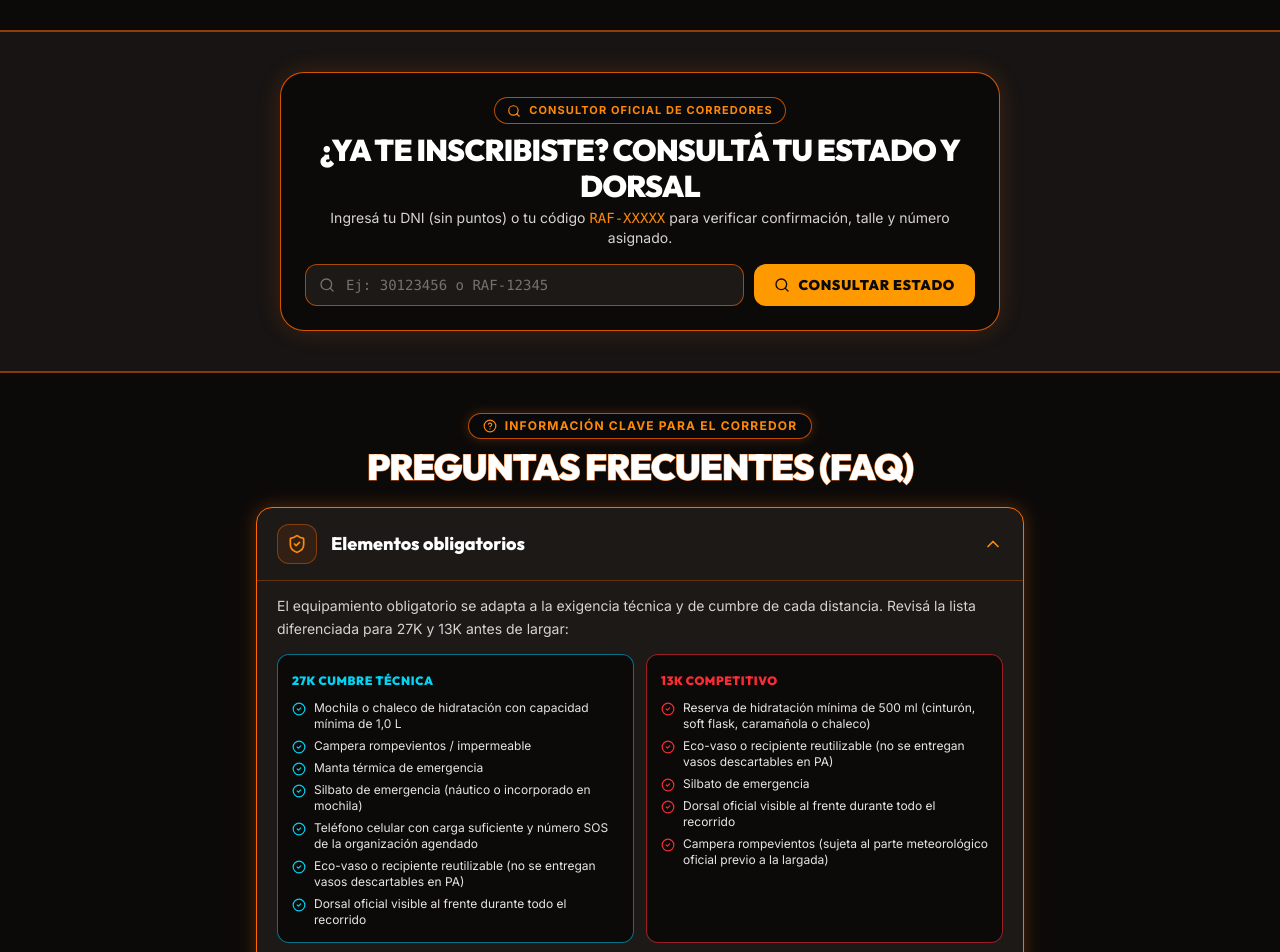
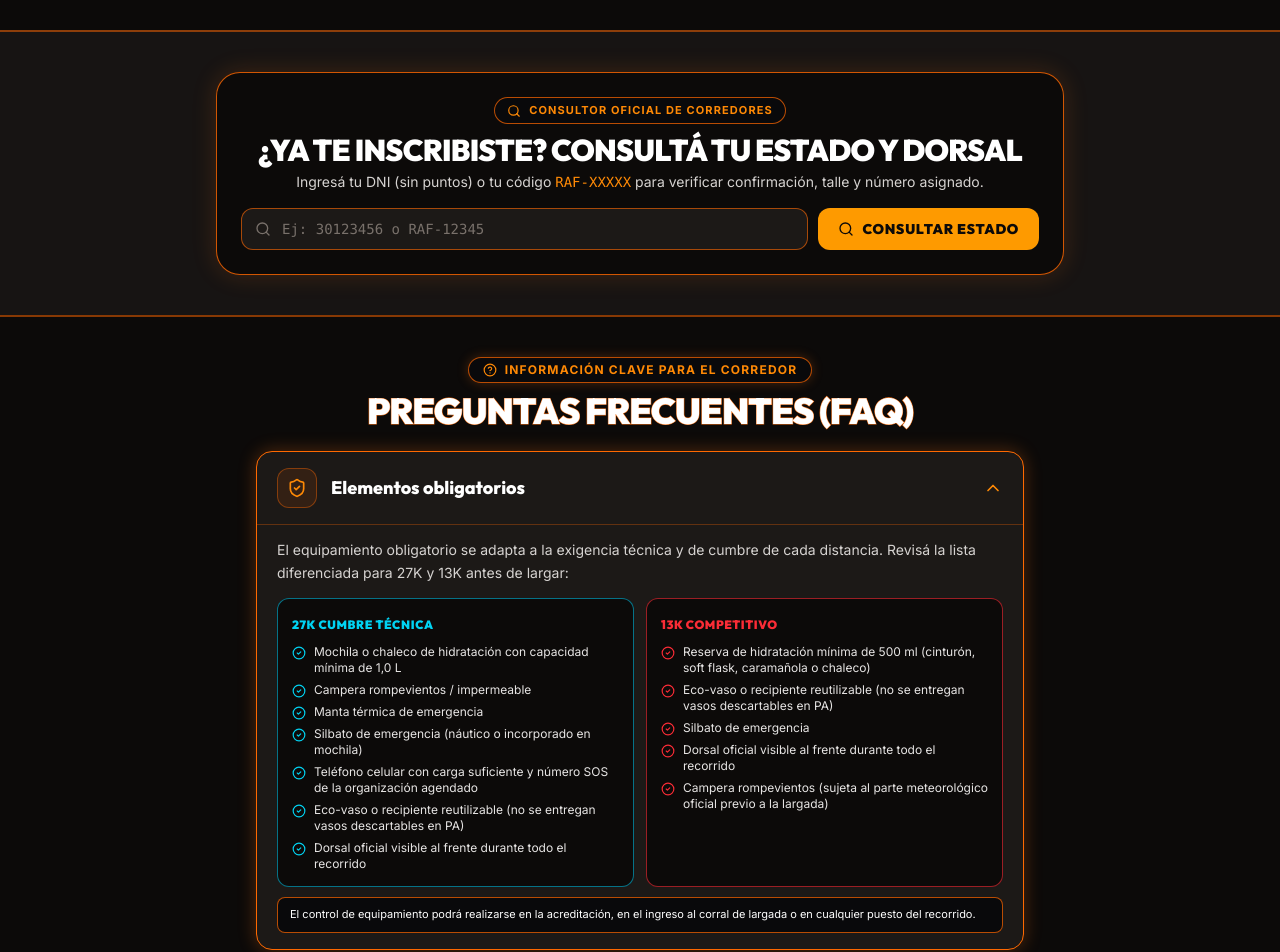
Before and after one commit to lucciancia20-alt/reto-al-filo-web, a React (Vite) app: page / in a window 1280 px wide. Shown: the part 4300-5252 px from the top of the page. Built offline with nearby package versions, Linux system fonts and the light colour scheme; no server answers.

Commit message:
style(info): keep runner lookup title single-line and restyle mandatory gear note with dark background and orange border

```diff
--- a/src/components/InfoFaqSection.jsx
+++ b/src/components/InfoFaqSection.jsx
@@ -238,14 +238,14 @@ export default function InfoFaqSection({ raceConfig = RACE_CONFIG }) {
         id="consultar-dorsal"
         className="scroll-mt-20 py-8 sm:py-10 bg-stone-900/70 border-t-2 border-orange-500/50"
       >
-        <div className="max-w-3xl mx-auto px-4 sm:px-6">
+        <div className="max-w-4xl mx-auto px-4 sm:px-6">
           <div className="rounded-3xl bg-stone-950 border border-orange-500/80 shadow-[0_0_24px_rgba(249,115,22,0.18)] p-5 sm:p-6">
             <div className="text-center">
               <div className="inline-flex items-center gap-2 rounded-full bg-zinc-950 border border-orange-500/70 px-3 py-1 text-[11px] font-bold uppercase tracking-widest text-orange-400">
                 <Search className="w-3.5 h-3.5" />
                 <span>Consultor Oficial de Corredores</span>
               </div>
-              <h2 className="mt-2 font-display text-2xl sm:text-3xl font-black text-white uppercase tracking-tight">
+              <h2 className="mt-2 font-display text-xl sm:text-2xl md:text-3xl font-black text-white uppercase tracking-tight md:whitespace-nowrap">
                 ¿Ya te inscribiste? Consultá tu Estado y Dorsal
               </h2>
               <p className="mt-1 text-xs sm:text-sm text-stone-300">
@@ -559,7 +559,7 @@ export default function InfoFaqSection({ raceConfig = RACE_CONFIG }) {
                           </div>
 
                           {mandatoryGear.note && (
-                            <p className="text-[11px] text-orange-200 bg-orange-500/10 border border-orange-500/40 rounded-lg px-3 py-2">
+                            <p className="text-[11px] text-white bg-zinc-950 border border-orange-500/70 rounded-lg px-3 py-2">
                               {mandatoryGear.note}
                             </p>
                           )}
```
